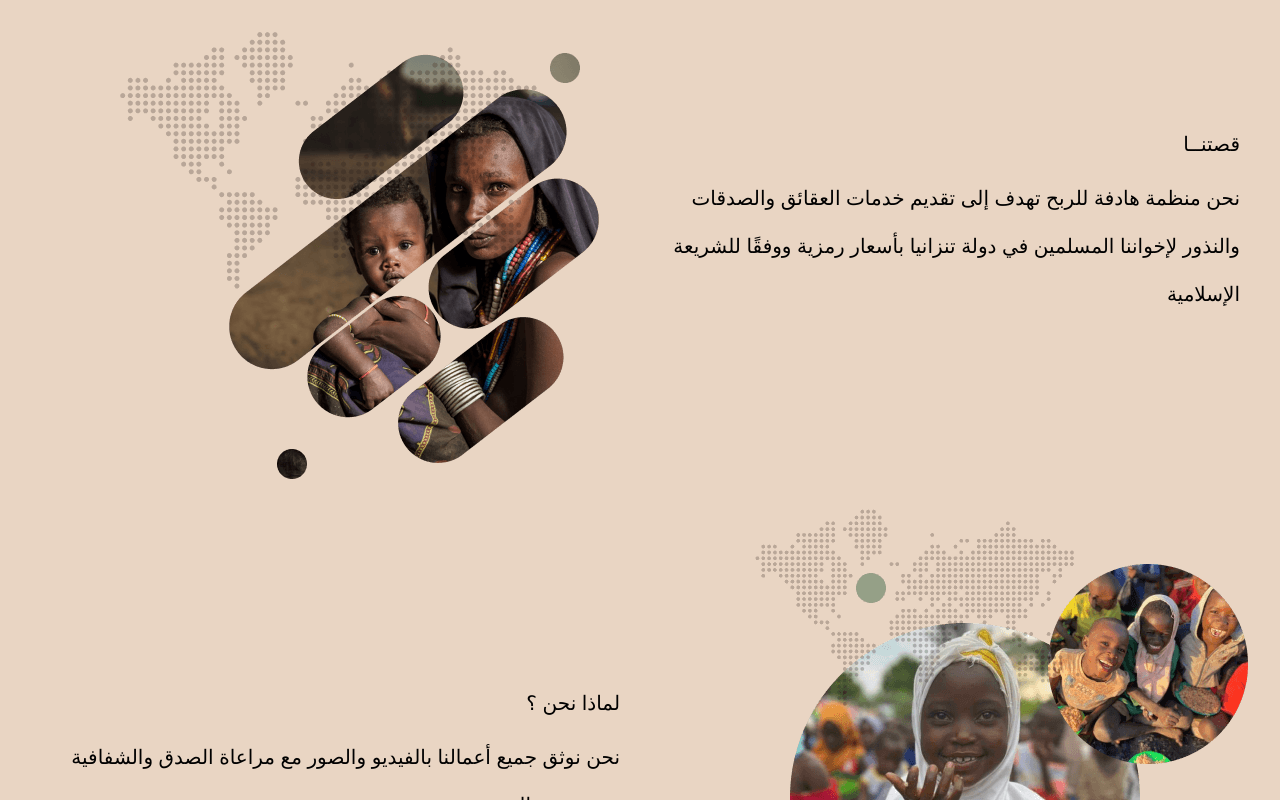
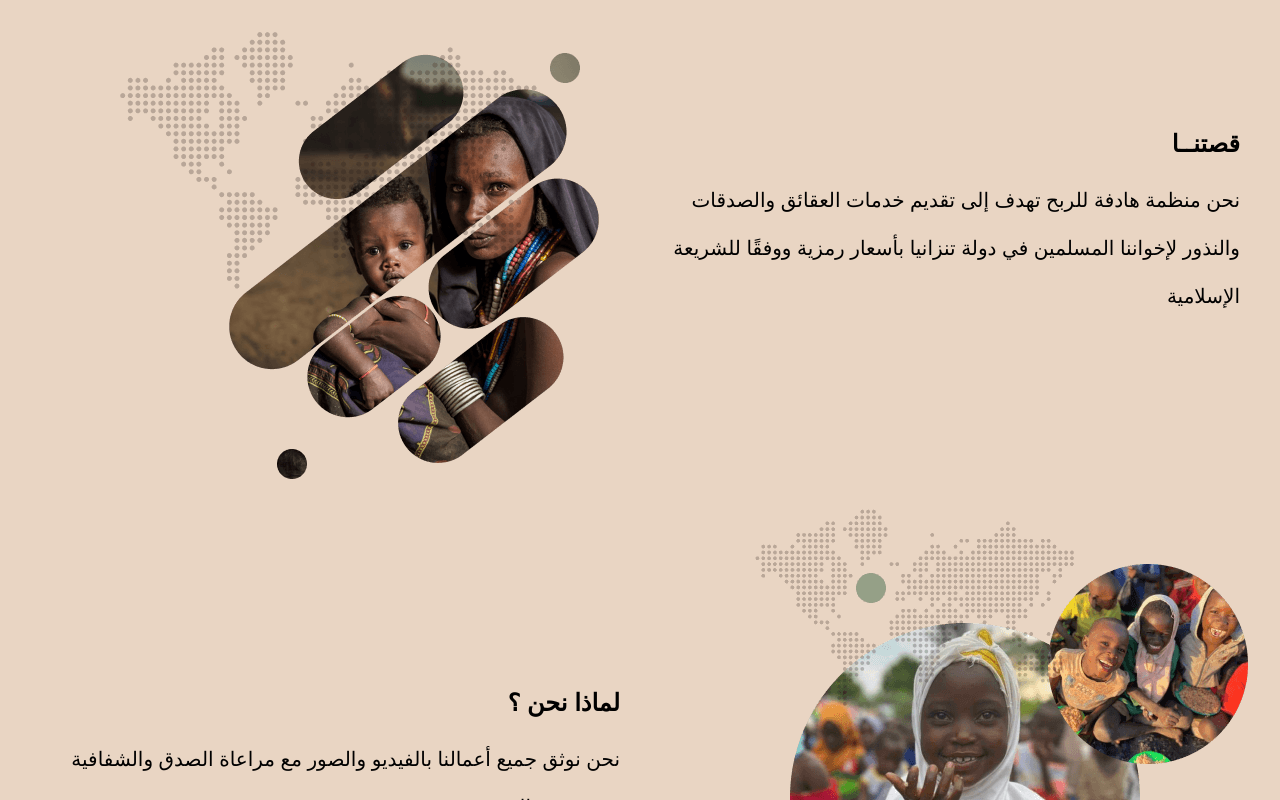
Before and after one commit to Ahmed-Abozied1/Alhaya-Website, a React (Create React App) app: page / in a window 1280 px wide. Shown: the part 1580-2380 px from the top of the page. Built offline with nearby package versions, Linux system fonts and the light colour scheme.

Commit message:
edit footer

```diff
--- a/src/components/Home/About/AboutUsRow.js
+++ b/src/components/Home/About/AboutUsRow.js
@@ -1,29 +1,22 @@
-import React from 'react'
-import "./About.css"
+import React from "react";
+import "./About.css";
 
-const AboutUsRow = ({title,para, imgSrc}) => {
+const AboutUsRow = ({ title, para, imgSrc }) => {
   return (
     <div className="  lg:grid lg:grid-cols-2 lg:gap-10 lg:mr-2 mr-6 items-center flex  lg:flex-col flex-col-reverse ">
-
       <div className="flex  lg:gap-4 gap-2 flex-col ">
-
-         <h1 className="xl:text-3xl  text-xl capitalize font-sans font-medium xl:leading-relaxed">
+        <h1 className="xl:text-3xl  text-2xl capitalize font-sans font-bold xl:leading-relaxed">
           {title}
         </h1>
-         <p className=" para   ">
-        {para}
-         </p>
-
+        <p className=" para   ">{para}</p>
       </div>
       <img
-
         src={`/HomeImages/${imgSrc}`}
         alt="Mobile app"
         className="w-25 object-contain w-full  lg:w-auto flex justify-center"
       />
     </div>
+  );
+};
 
-     )
-}
-
-export default AboutUsRow
+export default AboutUsRow;
--- a/src/components/Home/About/AboutUsRowReverse.js
+++ b/src/components/Home/About/AboutUsRowReverse.js
@@ -1,33 +1,26 @@
-import React from 'react'
-import { useTranslation } from 'react-i18next';
-import "./About.css"
+import React from "react";
+import { useTranslation } from "react-i18next";
+import "./About.css";
 
-const AboutUsRowReverse = ({title,para, imgSrc}) => {
+const AboutUsRowReverse = ({ title, para, imgSrc }) => {
   const { t, i18n } = useTranslation();
 
   return (
     <div className=" lg:grid lg:grid-cols-2 lg:gap-10 items-center">
-
       <img
-
         src={`/HomeImages/${imgSrc}`}
         alt="Mobile app"
         className="w-25 object-contain w-full lg:w-auto flex justify-center"
       />
 
       <div className="flex  lg:gap-4 gap-2 flex-col">
-
-         <h1
-          className="xl:text-3xl text-xl lg:mt-6 mt-12 capitalize font-sans font-medium xl:leading-relaxed">
+        <h1 className="xl:text-3xl text-2xl lg:mt-6 mt-12 capitalize font-sans font-bold xl:leading-relaxed">
           {title}
         </h1>
-         <p className=" para ">
-        {para}
-         </p>
+        <p className=" para ">{para}</p>
+      </div>
+    </div>
+  );
+};
 
-       </div>
-
-     </div>  )
-}
-
-export default AboutUsRowReverse
+export default AboutUsRowReverse;
```
Lines whose indentation alone changed are shown as unchanged.
